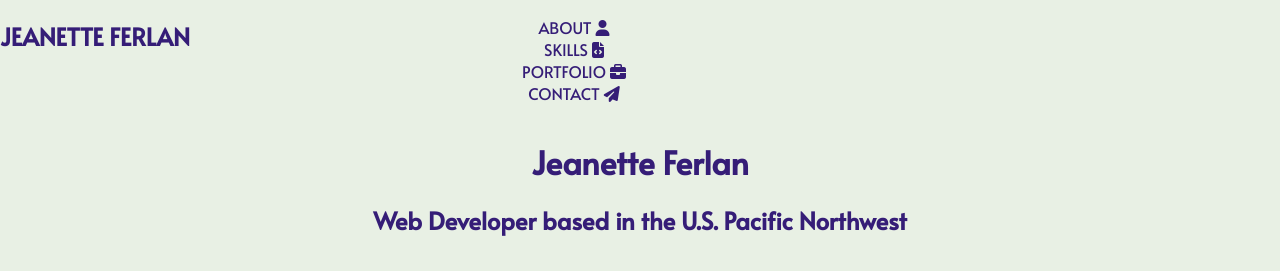
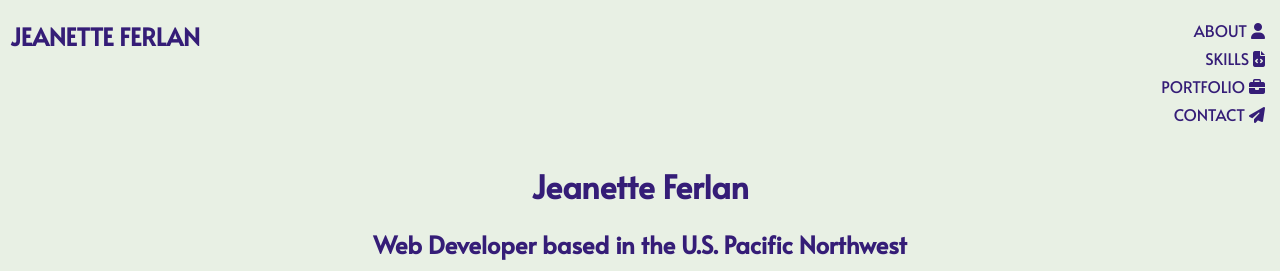
Before and after one commit to jeanette-f/portfolio, a website built with webpack: page index.html in a window 1280 px wide. Shown: the top 271 px of the page. Built offline with nearby package versions, Linux system fonts and the light colour scheme.

Commit message:
Updated nav and contact

```diff
--- a/css/main.css
+++ b/css/main.css
@@ -29,6 +29,12 @@ img {
 header {
     background-color: #E8F0E4;
     display: flex;
+    justify-content: space-between;
+}
+
+header div {
+    display: flex;
+    padding: 0 10px;
 }
 
 header h2 {
@@ -37,7 +43,7 @@ header h2 {
 
 header nav {
     text-transform: uppercase;
-    width: 60%;
+    padding-right: 5px;
 }
 
 header nav ul {
@@ -45,6 +51,12 @@ header nav ul {
     text-decoration: none;
     padding-inline-start: 0;
 }
+header nav ul li {
+    text-align: end;
+    padding: 3px 0;
+}
+
+
 
 /* Hero area styles */
 .hero {
--- a/index.html
+++ b/index.html
@@ -36,16 +36,17 @@
         <div>
           <h2>Jeanette Ferlan</h2>
         </div>
+        <div>
           <nav>
             <ul>
               <!-- <li><a href="index.html">Home <i class="fa-solid fa-house"></i></a></li> -->
               <li><a href="#about">About <i class="fa-solid fa-user"></i></a></li>
               <li><a href="#skills-list">Skills <i class="fa-solid fa-file-code"></i></a> </li>
-              <li><a href="#projects">Portfolio <i class="fa-solid fa-briefcase"></i></a></li>
+              <li><a href="#projects-list">Portfolio <i class="fa-solid fa-briefcase"></i></a></li>
               <li><a href="#contact">Contact <i class="fa-solid fa-paper-plane"></i></a> </li>
             </ul>
           </nav>
-
+        </div>
       </header>
 
 <!-- main section -->
@@ -144,7 +145,7 @@
       <footer id="contact">
         <div class="content-wrapper">
           <h2>Jeanette Ferlan</h2>
-          <p><i class="fa-solid fa-envelope"></i> hello@jeanetteferlan.com</p>
+          <p><i class="fa-solid fa-envelope"></i> jeanetteferlan@gmail.com</p>
           <h3>Links</h3>
           <a href="https://www.linkedin.com/in/jeanette-ferlan" target="_blank" title="LinkedIn">
           <i class="fa-brands fa-linkedin fa-xl" style="color: #351D77"></i></a>
```
